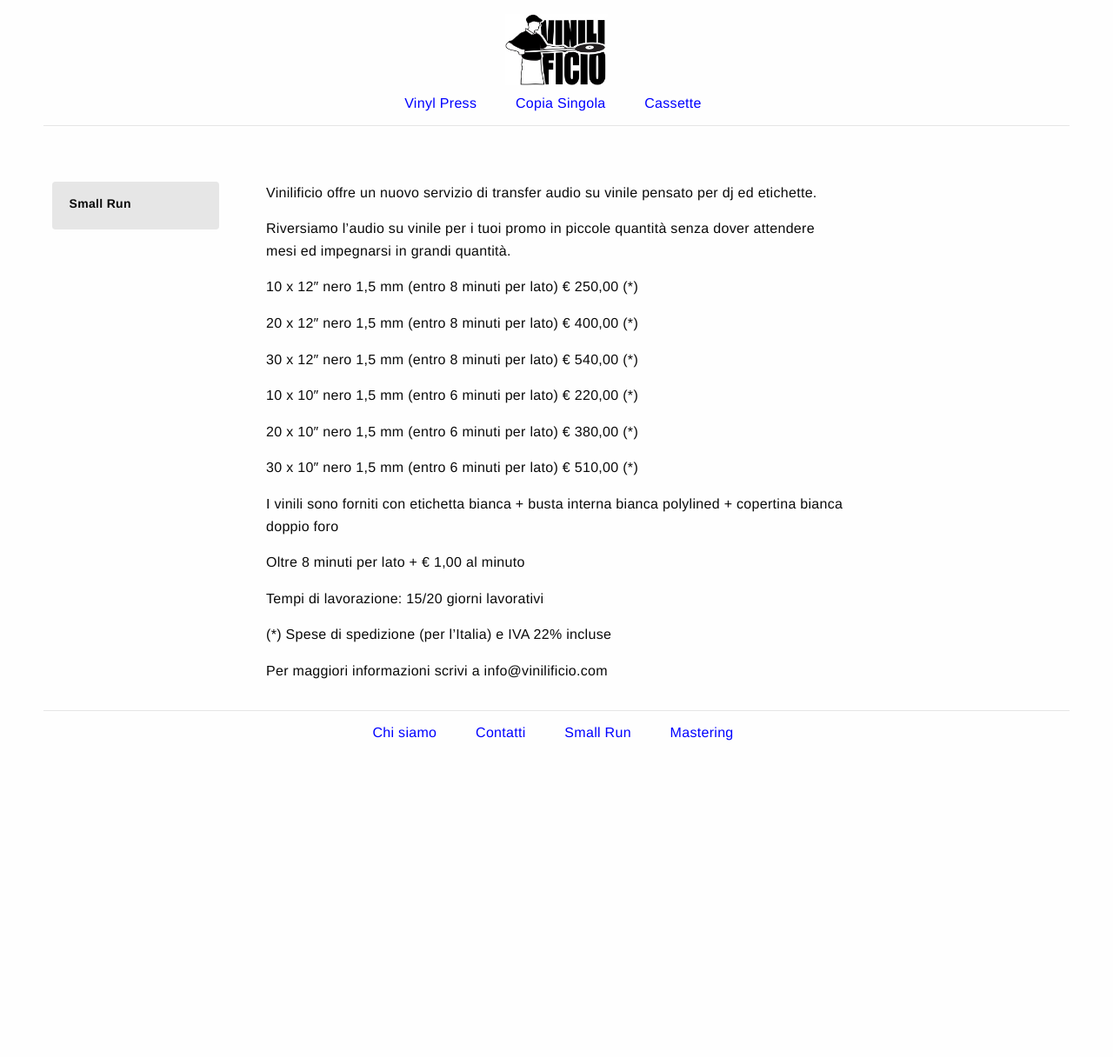
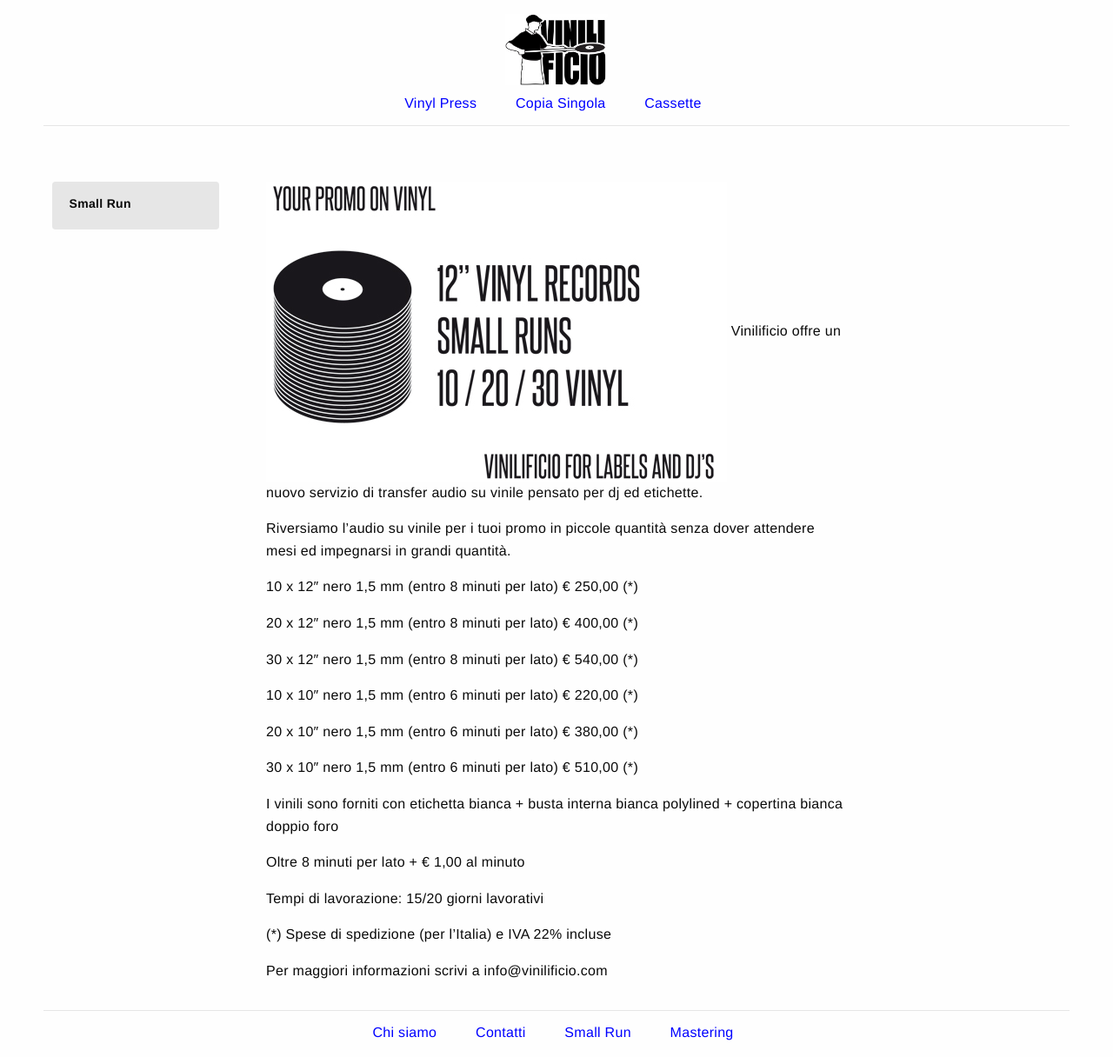
Before and after one commit to Vinilificio/Vinilificio.github.io, a Jekyll site: the page built from _pages/small-run.md, in a window 1280 px wide. Shown: the whole page at 87% size. Built offline with Jekyll 4.4.1, drawn with Linux system fonts in a browser that asks for light colours; before the commit the page ends 900 px from its top, so only the background shows below that.

Commit message:
Update small-run.md

```diff
--- a/_pages/small-run.md
+++ b/_pages/small-run.md
@@ -5,7 +5,7 @@
 position: footer
 index: 3
 ---
-
+![infographic vinili](/img/PROMO-SMALL-RUNS_GFX_big-5.jpg)
 Vinilificio offre un nuovo servizio di transfer audio su vinile pensato per dj ed etichette.
 
 Riversiamo l’audio su vinile per i tuoi promo in piccole quantità senza dover attendere mesi ed impegnarsi in grandi quantità.
```
